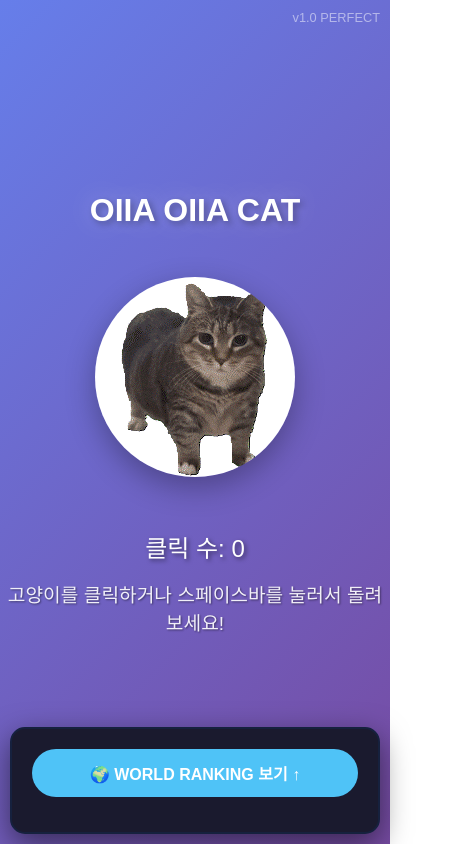
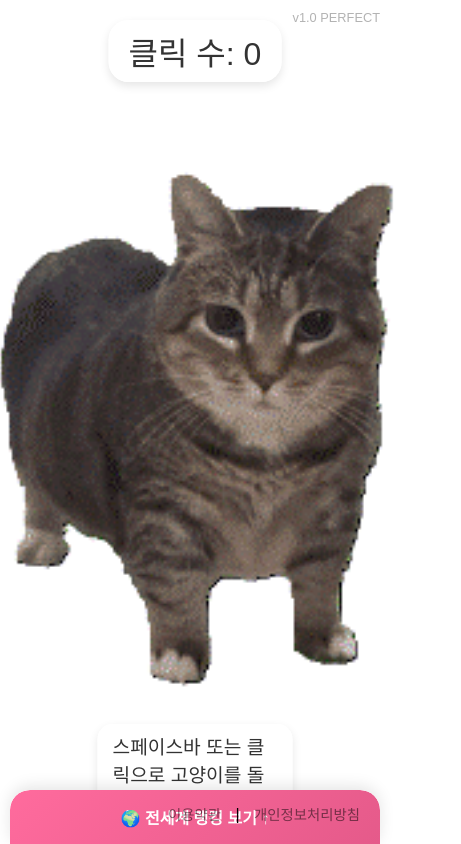
Before and after one commit to honeeyyyyyy/oiiaoiiacat, a website: page index.html in a window 390 px wide. Shown: the whole page, 461 px wide, since content can reach past the window. Drawn offline with Linux system fonts and the light colour scheme.

Commit message:
디자인을 기존 스타일로 변경 - 흰색 배경, 핑크 테마, 완벽한 랭킹 시스템 유지

```diff
--- a/index.html
+++ b/index.html
@@ -2,17 +2,17 @@
 <html lang="ko">
 <head>
     <meta charset="UTF-8">
-    <meta name="viewport" content="width=device-width, initial-scale=1.0">
+    <meta name="viewport" content="width=device-width, initial-scale=1.0, maximum-scale=1.0, user-scalable=no">
     <title>OIIA OIIA CAT - 에셀이와 함께하는 고양이 돌리기 게임</title>
 
     <!-- SEO Meta Tags -->
-    <meta name="description" content="OIIA OIIA CAT - 전 세계와 함께하는 고양이 돌리기 게임! 에셀이를 돌려서 세계 랭킹에 도전하세요. 실시간 국가별 클릭 랭킹 시스템!">
-    <meta name="keywords" content="고양이게임, 클릭게임, 세계랭킹, OIIA OIIA CAT, 에셀이, 고양이돌리기, 온라인게임, 브라우저게임">
+    <meta name="description" content="OIIA OIIA CAT - 시각장애 고양이 Ethel의 감동적인 이야기를 담은 고양이 돌리기 게임. 전 세계 플레이어들과 함께하는 재미있는 클릭 게임으로 동물 보호의 의미도 담고 있습니다.">
+    <meta name="keywords" content="고양이 게임, OIIA CAT, 고양이 돌리기, spinning cat, OIIA OIIA, 오이야 고양이, Ethel, 시각장애 고양이, 동물 보호, 클릭 게임, 웹 게임, 무료 게임">
     <meta name="author" content="OIIA OIIA CAT Team">
 
     <!-- Open Graph Meta Tags -->
     <meta property="og:title" content="OIIA OIIA CAT - 에셀이와 함께하는 고양이 돌리기 게임">
-    <meta property="og:description" content="전 세계와 함께하는 고양이 돌리기 게임! 실시간 국가별 랭킹 시스템으로 세계 1위에 도전하세요!">
+    <meta property="og:description" content="시각장애를 가진 특별한 고양이 Ethel의 이야기를 담은 따뜻한 클릭 게임. 전 세계 플레이어들과 순위를 경쟁하며 동물 보호의 의미를 되새겨보세요.">
     <meta property="og:type" content="website">
     <meta property="og:url" content="https://oiiaoiiacat.com">
 
@@ -33,139 +33,148 @@
             margin: 0;
             padding: 0;
             box-sizing: border-box;
+            font-family: 'Fredoka One', 'Arial', sans-serif;
         }
 
         body {
-            font-family: 'Arial', sans-serif;
-            background: linear-gradient(135deg, #667eea 0%, #764ba2 100%);
+            display: flex;
+            justify-content: center;
+            align-items: center;
             min-height: 100vh;
-            display: flex;
-            flex-direction: column;
-            align-items: center;
-            justify-content: center;
-            overflow-x: hidden;
+            background-color: #ffffff;
+            user-select: none;
+            overflow: hidden;
             position: relative;
         }
 
-        .game-container {
-            text-align: center;
+        .container {
+            width: 100vw;
+            height: 100vh;
+            display: flex;
+            justify-content: center;
+            align-items: center;
             position: relative;
-            z-index: 10;
         }
 
-        .title {
-            font-size: 4rem;
-            font-weight: bold;
-            color: #fff;
-            text-shadow: 3px 3px 6px rgba(0,0,0,0.3);
-            margin-bottom: 2rem;
-            animation: titleGlow 2s ease-in-out infinite alternate;
-        }
-
-        @keyframes titleGlow {
-            from { text-shadow: 3px 3px 6px rgba(0,0,0,0.3), 0 0 20px rgba(255,255,255,0.2); }
-            to { text-shadow: 3px 3px 6px rgba(0,0,0,0.3), 0 0 30px rgba(255,255,255,0.4); }
+        .score-container {
+            font-size: 3rem;
+            color: #333;
+            position: fixed;
+            top: 20px;
+            left: 50%;
+            transform: translateX(-50%);
+            z-index: 100;
+            background: rgba(255, 255, 255, 0.9);
+            padding: 10px 30px;
+            border-radius: 20px;
+            box-shadow: 0 4px 10px rgba(0, 0, 0, 0.1);
         }
 
         .cat-container {
+            width: 100%;
+            height: 100%;
+            display: flex;
+            justify-content: center;
+            align-items: center;
             position: relative;
-            display: inline-block;
-            margin: 2rem 0;
+            cursor: pointer;
         }
 
         .cat {
-            width: 300px;
-            height: 300px;
-            cursor: pointer;
-            border-radius: 50%;
-            transition: transform 0.1s ease;
-            box-shadow: 0 10px 30px rgba(0,0,0,0.3);
+            position: absolute;
+            width: auto;
+            height: 80vh;
+            max-width: none;
+            object-fit: contain;
+            opacity: 0;
+            display: none;
+            mix-blend-mode: multiply;
         }
 
-        .cat:hover {
-            transform: scale(1.05);
+        #cat-static {
+            transform: scale(0.9);
         }
 
-        .cat:active {
-            transform: scale(0.95);
+        #cat-spin {
+            transform: scale(1.2);
         }
 
-        .click-counter {
-            font-size: 2rem;
-            color: #fff;
-            margin: 1rem 0;
-            text-shadow: 2px 2px 4px rgba(0,0,0,0.5);
+        .cat.active {
+            opacity: 1;
+            display: block;
         }
 
-        .instruction {
-            font-size: 1.2rem;
-            color: #fff;
-            margin: 1rem 0;
-            opacity: 0.9;
-            text-shadow: 1px 1px 2px rgba(0,0,0,0.5);
-        }
-
-        /* POPCAT 스타일 랭킹 패널 */
-        .ranking-panel {
+        .info {
+            font-size: 1.5rem;
+            color: #333;
             position: fixed;
             bottom: 20px;
             left: 50%;
             transform: translateX(-50%);
-            background: #1a1a2e;
-            border: 2px solid #16213e;
+            background: rgba(255, 255, 255, 0.9);
+            padding: 10px 20px;
             border-radius: 15px;
-            padding: 20px;
-            min-width: 400px;
-            max-width: 90vw;
-            color: white;
-            font-family: 'Courier New', monospace;
-            box-shadow: 0 10px 30px rgba(0,0,0,0.5);
-            z-index: 1000;
-            transition: all 0.3s ease;
+            box-shadow: 0 4px 10px rgba(0, 0, 0, 0.1);
+            z-index: 100;
+        }
+
+        /* 토글 가능한 랭킹 시스템 */
+        .rankings {
+            position: fixed !important;
+            bottom: 0 !important;
+            left: 50% !important;
+            transform: translateX(-50%) !important;
+            background: rgba(255, 255, 255, 0.95) !important;
+            border-radius: 20px 20px 0 0 !important;
+            box-shadow: 0 -4px 15px rgba(0, 0, 0, 0.1) !important;
+            padding: 0 !important;
+            max-height: 70vh !important;
+            overflow: hidden !important;
+            z-index: 100 !important;
+            min-width: 320px !important;
+            max-width: 90vw !important;
+            display: block !important;
+            transition: all 0.3s ease !important;
+        }
+
+        .rankings.collapsed {
+            max-height: 60px !important;
         }
 
         .ranking-toggle {
-            background: #4fc3f7;
+            background: linear-gradient(135deg, #FF6B9D, #e55a8a);
             color: white;
+            padding: 15px 20px;
+            cursor: pointer;
+            border-radius: 20px 20px 0 0;
+            text-align: center;
+            font-weight: bold;
+            user-select: none;
+            transition: all 0.3s ease;
             border: none;
-            padding: 12px 20px;
-            border-radius: 25px;
-            cursor: pointer;
-            font-size: 1rem;
-            font-weight: bold;
-            margin-bottom: 15px;
-            transition: all 0.3s ease;
             width: 100%;
         }
 
         .ranking-toggle:hover {
-            background: #29b6f6;
-            transform: translateY(-2px);
+            background: linear-gradient(135deg, #e55a8a, #d44b7a);
         }
 
         .ranking-content {
+            padding: 20px;
+            max-height: calc(70vh - 60px);
+            overflow-y: auto;
+            transition: all 0.3s ease;
+        }
+
+        .rankings.collapsed .ranking-content {
             display: none;
         }
 
-        .ranking-content.show {
-            display: block;
-        }
-
-        .ranking-header {
-            text-align: center;
-            font-size: 1.5rem;
-            font-weight: bold;
-            color: #4fc3f7;
-            margin-bottom: 20px;
-            text-transform: uppercase;
-            letter-spacing: 2px;
-        }
-
-        .world-stats {
+        .ranking-stats {
             display: flex;
             justify-content: space-around;
             margin-bottom: 20px;
-            background: #16213e;
+            background: #f8f9fa;
             padding: 15px;
             border-radius: 10px;
         }
@@ -175,21 +184,21 @@
         }
 
         .stat-number {
-            font-size: 2rem;
+            font-size: 1.8rem;
             font-weight: bold;
-            color: #4fc3f7;
+            color: #FF6B9D;
             display: block;
         }
 
         .stat-label {
             font-size: 0.9rem;
-            color: #888;
+            color: #666;
             text-transform: uppercase;
             letter-spacing: 1px;
         }
 
         .leaderboard {
-            background: #16213e;
+            background: #f8f9fa;
             border-radius: 10px;
             overflow: hidden;
         }
@@ -197,10 +206,10 @@
         .leaderboard-header {
             display: grid;
             grid-template-columns: 60px 1fr 120px;
-            background: #0f1419;
+            background: #FF6B9D;
+            color: white;
             padding: 10px;
             font-weight: bold;
-            color: #4fc3f7;
             font-size: 0.9rem;
             text-transform: uppercase;
             letter-spacing: 1px;
@@ -210,12 +219,12 @@
             display: grid;
             grid-template-columns: 60px 1fr 120px;
             padding: 12px 10px;
-            border-bottom: 1px solid #2a2a3e;
+            border-bottom: 1px solid #dee2e6;
             transition: background 0.3s ease;
         }
 
         .leaderboard-row:hover {
-            background: #2a2a3e;
+            background: #e9ecef;
         }
 
         .leaderboard-row:last-child {
@@ -224,50 +233,73 @@
 
         .rank {
             font-weight: bold;
-            color: #4fc3f7;
+            color: #FF6B9D;
             text-align: center;
         }
 
         .country {
-            color: white;
+            color: #333;
             text-align: left;
         }
 
         .clicks {
-            color: #4fc3f7;
+            color: #FF6B9D;
             text-align: right;
             font-weight: bold;
         }
 
         .loading {
             text-align: center;
-            color: #888;
+            color: #666;
             padding: 20px;
             font-style: italic;
         }
 
+        /* 푸터 */
+        .footer {
+            position: fixed;
+            bottom: 20px;
+            right: 20px;
+            z-index: 999;
+        }
+
+        .footer a {
+            color: rgba(0,0,0,0.5);
+            text-decoration: none;
+            margin: 0 10px;
+            font-size: 0.9rem;
+            transition: color 0.3s ease;
+        }
+
+        .footer a:hover {
+            color: #FF6B9D;
+        }
+
         /* 모바일 최적화 */
         @media (max-width: 768px) {
-            .title {
-                font-size: 2.5rem;
-                margin-bottom: 1rem;
+            .cat {
+                height: 70vh;
             }
 
-            .cat {
-                width: 250px;
-                height: 250px;
+            .score-container {
+                font-size: 2rem;
+                padding: 8px 20px;
             }
 
-            .ranking-panel {
-                bottom: 10px;
-                left: 10px;
-                right: 10px;
-                transform: none;
-                min-width: auto;
-                max-width: none;
+            .info {
+                font-size: 1.2rem;
+                padding: 8px 15px;
             }
 
-            .world-stats {
+            .rankings {
+                min-width: 280px !important;
+                left: 10px !important;
+                right: 10px !important;
+                transform: none !important;
+                max-width: none !important;
+            }
+
+            .ranking-stats {
                 flex-direction: column;
                 gap: 10px;
             }
@@ -279,47 +311,12 @@
             }
         }
 
-        @media (max-width: 480px) {
-            .cat {
-                width: 200px;
-                height: 200px;
-            }
-
-            .title {
-                font-size: 2rem;
-            }
-
-            .click-counter {
-                font-size: 1.5rem;
-            }
-        }
-
-        /* 푸터 */
-        .footer {
-            position: fixed;
-            bottom: 20px;
-            right: 20px;
-            z-index: 999;
-        }
-
-        .footer a {
-            color: rgba(255,255,255,0.7);
-            text-decoration: none;
-            margin: 0 10px;
-            font-size: 0.9rem;
-            transition: color 0.3s ease;
-        }
-
-        .footer a:hover {
-            color: white;
-        }
-
         /* 버전 표시 */
         .version {
             position: fixed;
             top: 10px;
             right: 10px;
-            color: rgba(255,255,255,0.5);
+            color: rgba(0,0,0,0.3);
             font-size: 0.8rem;
             z-index: 999;
         }
@@ -328,50 +325,47 @@
 <body>
     <div class="version">v1.0 PERFECT</div>
 
-    <div class="game-container">
-        <h1 class="title">OIIA OIIA CAT</h1>
-
-        <div class="cat-container">
-            <img id="catImage" class="cat" src="cat-static.gif" alt="OIIA OIIA CAT">
-        </div>
-
-        <div class="click-counter">
+    <div class="container">
+        <div class="score-container">
             클릭 수: <span id="clickCount">0</span>
         </div>
 
-        <div class="instruction">
-            고양이를 클릭하거나 스페이스바를 눌러서 돌려보세요!
+        <div class="cat-container" onclick="handleCatClick()">
+            <img id="cat-static" class="cat active" src="cat-static.gif" alt="OIIA OIIA CAT">
+            <img id="cat-spin" class="cat" src="cat-spin.gif" alt="OIIA OIIA CAT Spinning">
+        </div>
+
+        <div class="info">
+            스페이스바 또는 클릭으로 고양이를 돌려보세요!
         </div>
     </div>
 
-    <!-- POPCAT 스타일 랭킹 패널 -->
-    <div class="ranking-panel">
-        <button class="ranking-toggle" onclick="toggleRanking()">
-            🌍 WORLD RANKING 보기 ↑
-        </button>
+    <!-- 랭킹 시스템 -->
+    <div class="rankings collapsed" id="rankings">
+        <div class="ranking-toggle" onclick="toggleRankings()">
+            🌍 전세계 랭킹 보기 ↑
+        </div>
 
-        <div class="ranking-content" id="rankingContent">
-            <div class="ranking-header">WORLD RANKING</div>
-
-            <div class="world-stats">
+        <div class="ranking-content">
+            <div class="ranking-stats">
                 <div class="stat-item">
                     <span class="stat-number" id="totalClicks">0</span>
-                    <span class="stat-label">WORLD CLICKS</span>
+                    <span class="stat-label">전세계 클릭</span>
                 </div>
                 <div class="stat-item">
                     <span class="stat-number" id="totalCountries">0</span>
-                    <span class="stat-label">COUNTRIES</span>
+                    <span class="stat-label">참여 국가</span>
                 </div>
             </div>
 
             <div class="leaderboard">
                 <div class="leaderboard-header">
-                    <div>RANK</div>
-                    <div>COUNTRY</div>
-                    <div>CLICKS</div>
+                    <div>순위</div>
+                    <div>국가</div>
+                    <div>클릭 수</div>
                 </div>
                 <div id="leaderboardContent">
-                    <div class="loading">Loading leaderboard...</div>
+                    <div class="loading">랭킹을 불러오는 중...</div>
                 </div>
             </div>
         </div>
@@ -392,7 +386,8 @@
         let isSpinning = false;
         let rankingVisible = false;
 
-        const catImage = document.getElementById('catImage');
+        const catStatic = document.getElementById('cat-static');
+        const catSpin = document.getElementById('cat-spin');
         const clickCountElement = document.getElementById('clickCount');
         const spinSound = document.getElementById('spinSound');
 
@@ -404,7 +399,8 @@
             clickCountElement.textContent = clickCount;
 
             // 고양이 이미지 변경 및 소리 재생
-            catImage.src = 'cat-spin.gif';
+            catStatic.classList.remove('active');
+            catSpin.classList.add('active');
             isSpinning = true;
 
             // 소리 재생 (오류 무시)
@@ -418,7 +414,8 @@
 
             // 1초 후 정적 이미지로 복원
             setTimeout(() => {
-                catImage.src = 'cat-static.gif';
+                catSpin.classList.remove('active');
+                catStatic.classList.add('active');
                 isSpinning = false;
             }, 1000);
         }
@@ -453,19 +450,21 @@
         }
 
         // 랭킹 토글
-        function toggleRanking() {
-            const content = document.getElementById('rankingContent');
-            const button = document.querySelector('.ranking-toggle');
+        function toggleRankings() {
+            const rankings = document.getElementById('rankings');
+            const toggle = document.querySelector('.ranking-toggle');
 
-            rankingVisible = !rankingVisible;
+            rankingVisible = !rankings.classList.contains('collapsed');
 
-            if (rankingVisible) {
-                content.classList.add('show');
-                button.textContent = '🌍 WORLD RANKING 숨기기 ↓';
+            if (rankings.classList.contains('collapsed')) {
+                rankings.classList.remove('collapsed');
+                toggle.textContent = '🌍 전세계 랭킹 숨기기 ↓';
+                rankingVisible = true;
                 loadRankings();
             } else {
-                content.classList.remove('show');
-                button.textContent = '🌍 WORLD RANKING 보기 ↑';
+                rankings.classList.add('collapsed');
+                toggle.textContent = '🌍 전세계 랭킹 보기 ↑';
+                rankingVisible = false;
             }
         }
 
@@ -492,20 +491,17 @@
                             </div>
                         `).join('');
                     } else {
-                        leaderboardContent.innerHTML = '<div class="loading">No data available yet...</div>';
+                        leaderboardContent.innerHTML = '<div class="loading">아직 데이터가 없습니다...</div>';
                     }
                 } else {
                     console.error('Failed to load rankings:', data.error);
-                    document.getElementById('leaderboardContent').innerHTML = '<div class="loading">Failed to load rankings</div>';
+                    document.getElementById('leaderboardContent').innerHTML = '<div class="loading">랭킹을 불러올 수 없습니다</div>';
                 }
             } catch (error) {
                 console.error('Error loading rankings:', error);
-                document.getElementById('leaderboardContent').innerHTML = '<div class="loading">Error loading rankings</div>';
+                document.getElementById('leaderboardContent').innerHTML = '<div class="loading">랭킹 로딩 중 오류 발생</div>';
             }
         }
-
-        // 이벤트 리스너
-        catImage.addEventListener('click', handleCatClick);
 
         // 키보드 이벤트 (스페이스바)
         document.addEventListener('keydown', (event) => {
@@ -515,10 +511,9 @@
             }
         });
 
-        // 페이지 로드 시 초기 랭킹 로드
+        // 페이지 로드 시 초기화
         document.addEventListener('DOMContentLoaded', () => {
             console.log('OIIA OIIA CAT v1.0 PERFECT loaded!');
-            // 초기 랭킹 데이터는 로드하지 않음 (사용자가 열 때만)
         });
 
         // 자동 랭킹 업데이트 (30초마다)
```
Also changed, not shown: 1 other file.
